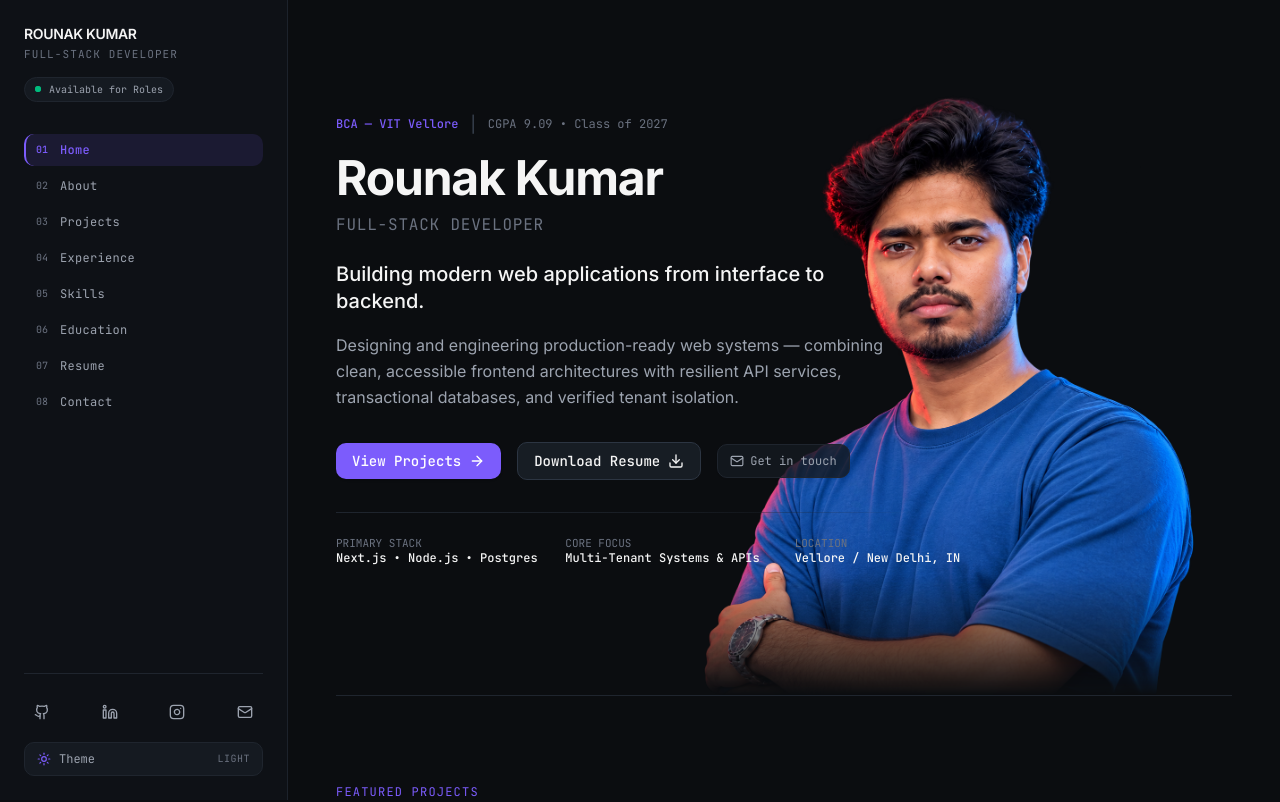
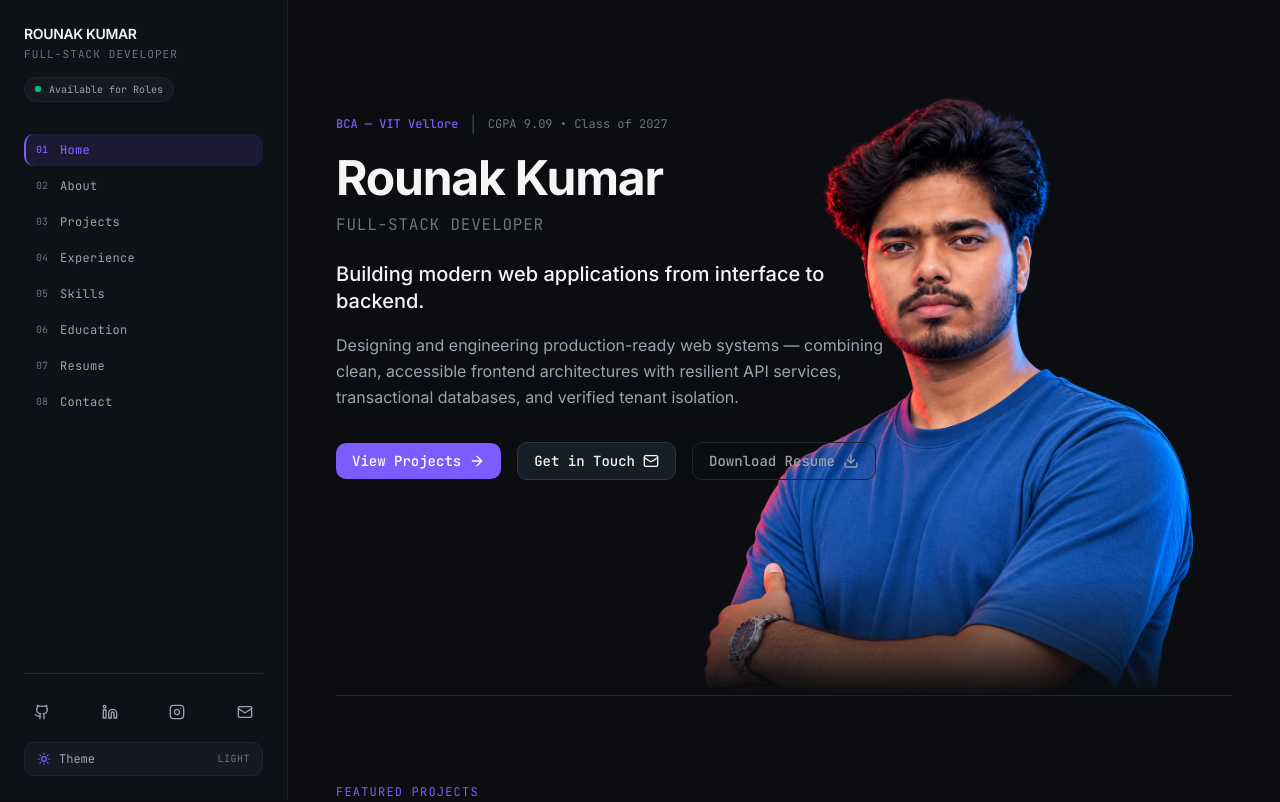
Before and after one commit to gh-raunil/Rounak-s-Portfolio, a Next.js app: page / in a window 1280 px wide. Shown: the top 802 px of the page. Built offline with nearby package versions, Linux system fonts and the light colour scheme.

Commit message:
refactor: polish hero visual hierarchy, remove specs row, and refine contact headings

```diff
--- a/components/sections/ContactCTA.tsx
+++ b/components/sections/ContactCTA.tsx
@@ -9,7 +9,7 @@ export default function ContactCTA() {
     <section aria-label="Direct Communication & Collaboration" className="pt-14 sm:pt-18 pb-8">
       <SectionHeader
         tag="Contact"
-        title="Let's build something."
+        title="Get in Touch"
         description="Available for full-stack engineering roles, software development opportunities, and technical collaborations."
       />
 
--- a/components/sections/ContactView.tsx
+++ b/components/sections/ContactView.tsx
@@ -94,7 +94,7 @@ export default function ContactView() {
     <div className="space-y-10">
       <SectionHeader
         tag="Contact"
-        title="Let's build something."
+        title="Direct Communication & Contact"
         description="Reach out directly for software engineering opportunities, technical collaborations, or system architecture inquiries."
       />
 
--- a/components/sections/Hero.tsx
+++ b/components/sections/Hero.tsx
@@ -1,5 +1,4 @@
 import Image from "next/image";
-import Link from "next/link";
 import { siteConfig } from "@/data/siteConfig";
 import Button from "@/components/ui/Button";
 import { ArrowRight, Download, Mail } from "lucide-react";
@@ -29,15 +28,15 @@ export default function Hero() {
       {/* Layer 3: Large Transparent Portrait Cutout (Integrated Hero Canvas Layer, Sized to Prevent Cropping) */}
       <div
         aria-hidden="true"
-        className="pointer-events-none select-none absolute right-[-10px] sm:right-0 lg:right-2 xl:right-6 bottom-0 z-[1] flex items-end justify-end"
+        className="pointer-events-none select-none absolute right-[-12px] sm:right-0 lg:right-2 xl:right-6 -bottom-1 sm:bottom-0 z-[1] flex items-end justify-end opacity-40 sm:opacity-90 lg:opacity-100 transition-opacity"
       >
-        <div className="relative w-[240px] sm:w-[310px] md:w-[380px] lg:w-[460px] xl:w-[520px] aspect-[1162/1353] [mask-image:linear-gradient(to_bottom,black_80%,transparent_100%)] [-webkit-mask-image:linear-gradient(to_bottom,black_80%,transparent_100%)]">
+        <div className="relative w-[210px] sm:w-[310px] md:w-[380px] lg:w-[460px] xl:w-[520px] aspect-[1162/1353] [mask-image:linear-gradient(to_bottom,black_80%,transparent_100%)] [-webkit-mask-image:linear-gradient(to_bottom,black_80%,transparent_100%)]">
           <Image
             src="/Image_no_bg.png"
             alt="Rounak Kumar — Full-Stack Developer portrait"
             fill
             priority
-            sizes="(max-width: 640px) 240px, (max-width: 768px) 380px, (max-width: 1024px) 460px, 520px"
+            sizes="(max-width: 640px) 210px, (max-width: 768px) 380px, (max-width: 1024px) 460px, 520px"
             className="object-contain object-bottom"
           />
         </div>
@@ -74,7 +73,7 @@ export default function Hero() {
         </p>
 
         {/* Call to Actions */}
-        <div className="relative z-20 flex flex-wrap items-center gap-3 sm:gap-4 mb-8">
+        <div className="relative z-20 flex flex-wrap items-center gap-3 sm:gap-4">
           <Button
             href="/projects"
             variant="primary"
@@ -85,42 +84,23 @@ export default function Hero() {
           </Button>
 
           <Button
+            href="/contact"
+            variant="secondary"
+            size="md"
+            icon={<Mail className="w-4 h-4" />}
+          >
+            Get in Touch
+          </Button>
+
+          <Button
             href={siteConfig.resumePdfUrl}
             download="Rounak_Kumar_Resume.pdf"
-            variant="secondary"
+            variant="outline"
             size="md"
             icon={<Download className="w-4 h-4" />}
           >
             Download Resume
           </Button>
-
-          <Link
-            href="/contact"
-            className="inline-flex items-center gap-1.5 px-3 py-2 text-xs font-mono rounded-md bg-[var(--bg-subtle)]/80 hover:bg-[var(--bg-subtle)] border border-[var(--border-subtle)] text-[var(--text-secondary)] hover:text-[var(--text-primary)] transition-colors shadow-xs"
-          >
-            <Mail className="w-3.5 h-3.5" />
-            <span>Get in touch</span>
-          </Link>
-        </div>
-
-        {/* Quick Technical Specs Row */}
-        <div className="relative pt-6 grid grid-cols-1 sm:grid-cols-3 gap-3.5 sm:gap-4 text-xs font-mono max-w-xl lg:max-w-2xl">
-          <div
-            aria-hidden="true"
-            className="pointer-events-none absolute top-0 left-0 right-0 sm:right-24 h-px bg-gradient-to-r from-[var(--border-subtle)] via-[var(--border-subtle)]/70 to-transparent"
-          />
-          <div>
-            <span className="text-[var(--text-muted)] block text-[11px]">PRIMARY STACK</span>
-            <span className="text-[var(--text-primary)] font-medium">Next.js • Node.js • Postgres</span>
-          </div>
-          <div>
-            <span className="text-[var(--text-muted)] block text-[11px]">CORE FOCUS</span>
-            <span className="text-[var(--text-primary)] font-medium">Multi-Tenant Systems & APIs</span>
-          </div>
-          <div>
-            <span className="text-[var(--text-muted)] block text-[11px]">LOCATION</span>
-            <span className="text-[var(--text-primary)] font-medium">Vellore / New Delhi, IN</span>
-          </div>
         </div>
       </div>
     </section>
```
